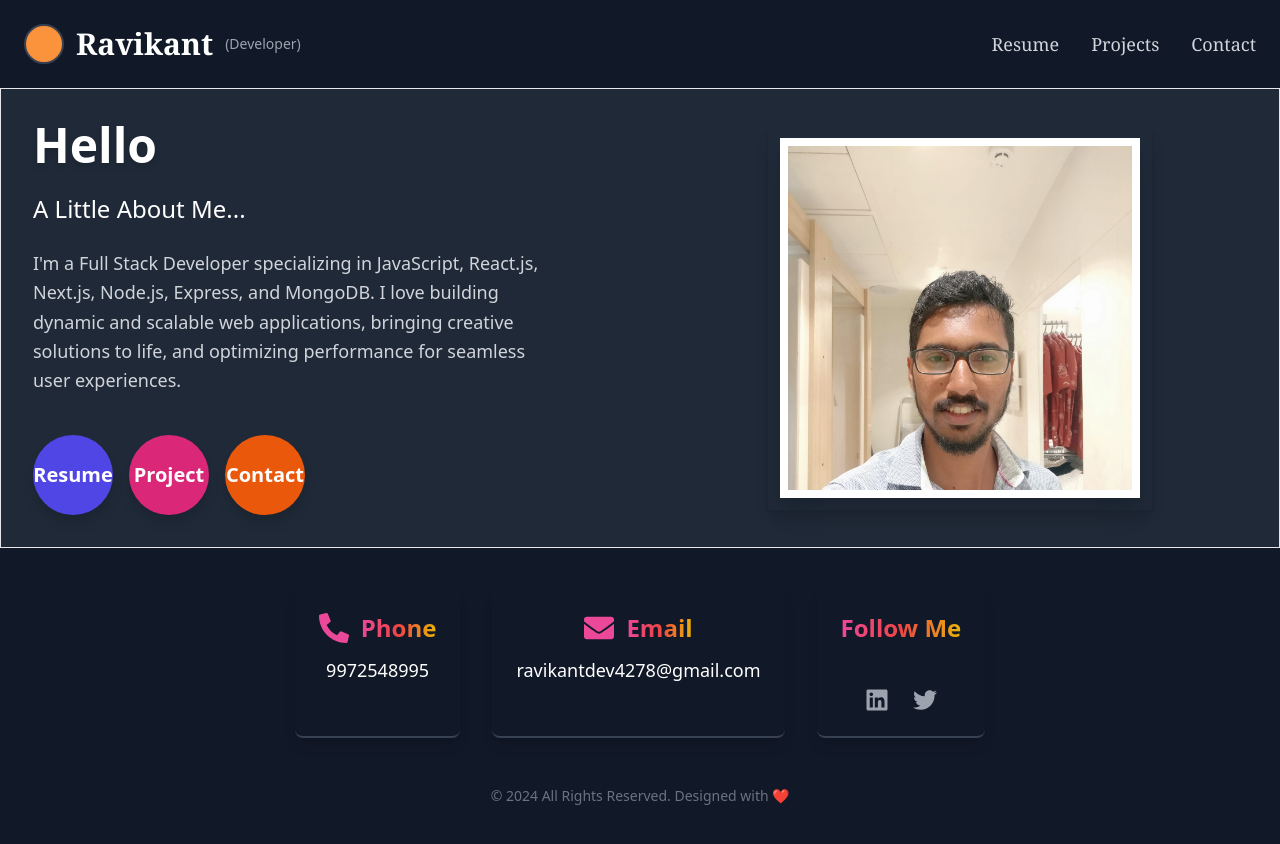
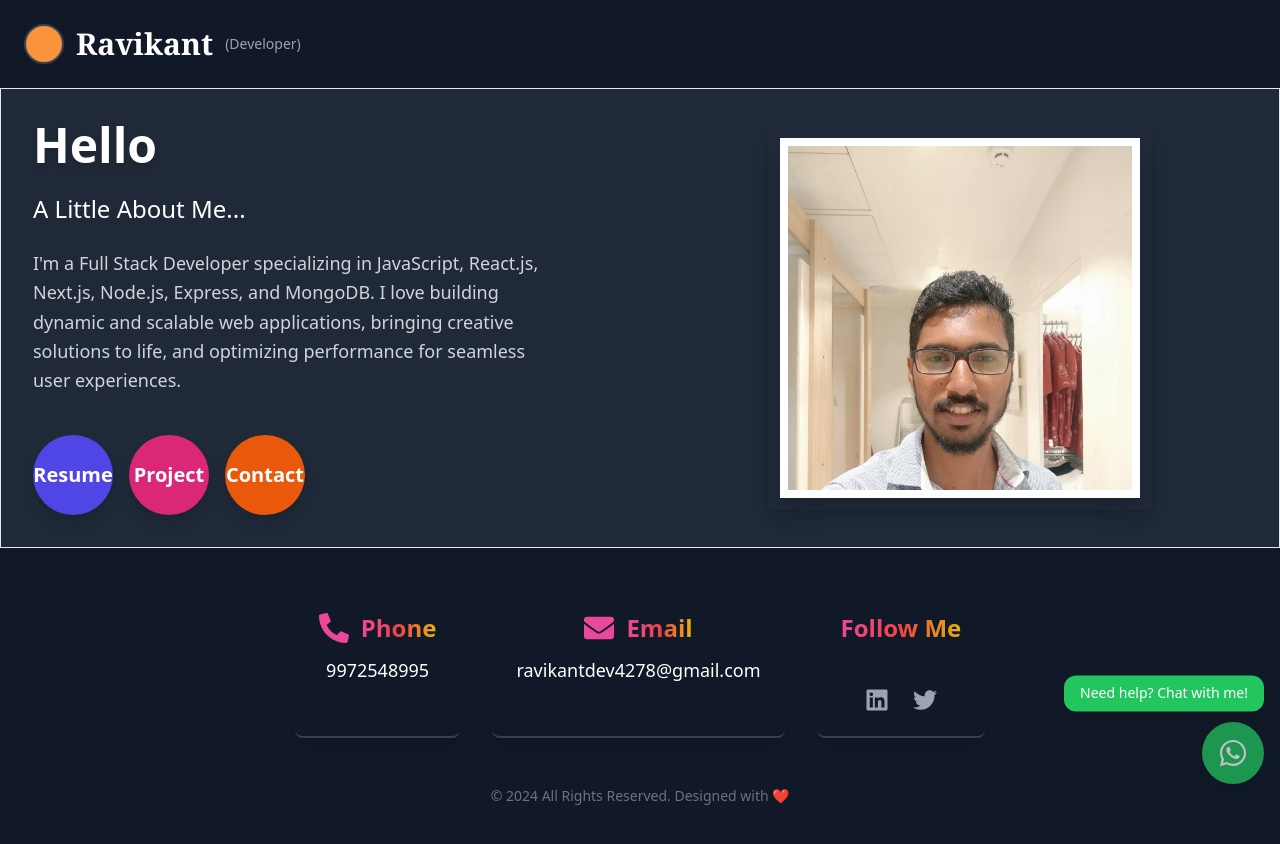
Before and after one commit to Ravikant-biradar/ravikantportfolio, a Next.js app: page / in a window 1280 px wide. Built offline with nearby package versions, Linux system fonts and the light colour scheme.

Commit message:
Update Navbar.js

```diff
--- a/src/Components/Navbar/Navbar.js
+++ b/src/Components/Navbar/Navbar.js
@@ -1,13 +1,20 @@
 "use client";
-
 import Link from "next/link";
-import React, { useState } from "react";
+import React, { useState, useEffect } from "react";
+import { FaWhatsapp } from "react-icons/fa"; // Import Font Awesome Icon for WhatsApp
 
 const Navbar = () => {
   const [isOpen, setIsOpen] = useState(false);
+  const [showMessage, setShowMessage] = useState(false);
 
   // Toggle the mobile menu
   const handleToggle = () => setIsOpen(!isOpen);
+
+  // Automatically show the chat bubble message after a delay
+  useEffect(() => {
+    const timer = setTimeout(() => setShowMessage(true), 2000);
+    return () => clearTimeout(timer);
+  }, []);
 
   return (
     <>
@@ -16,8 +23,7 @@ const Navbar = () => {
         {/* Left Section */}
         <div className="flex items-center gap-3">
           <div className="h-10 w-10 border-2 border-gray-700 bg-orange-400 rounded-full"></div>
-       <Link href={"/"}>
-            {" "}
+          <Link href={"/"}>
             <p className="text-3xl font-bold font-serif text-white">Ravikant</p>
           </Link>
           <p className="text-sm text-gray-400 sm:block">(Developer)</p>
@@ -59,74 +65,44 @@ const Navbar = () => {
             )}
           </button>
         </div>
+      </section>
 
-        {/* Desktop Menu */}
-        <div className="hidden md:flex items-center gap-8 font-serif text-lg">
+      {/* Mobile Menu */}
+      {isOpen && (
+        <div className="fixed inset-0 bg-gray-800 text-white flex flex-col items-center justify-center gap-6 font-serif text-2xl z-20 p-8">
           <Link href={"/resume"}>
-            <p className="cursor-pointer text-gray-300 hover:text-yellow-400 transition-all">
-              Resume
-            </p>
+            <p className="cursor-pointer py-2 hover:text-yellow-400">Resume</p>
           </Link>
           <Link href={"/projects"}>
-            {" "}
-            <p className="cursor-pointer text-gray-300 hover:text-yellow-400 transition-all">
+            <p className="cursor-pointer py-2 hover:text-yellow-400">
               Projects
             </p>
           </Link>
           <Link href={"/contact"}>
-            <p className="cursor-pointer text-gray-300 hover:text-yellow-400 transition-all">
-              Contact
-            </p>
+            <p className="cursor-pointer py-2 hover:text-yellow-400">Contact</p>
           </Link>
         </div>
-      </section>
+      )}
 
-      {/* Mobile Menu with Smooth Transition */}
-      {isOpen && (
-        <div
-          className={`fixed inset-0 bg-gray-800 text-white flex flex-col items-center justify-center gap-6 font-serif text-2xl z-20 p-8 transition-all duration-500 ease-in-out transform ${
-            isOpen ? "translate-y-0 opacity-100" : "-translate-y-full opacity-0"
-          }`}
+      {/* Floating WhatsApp Button with Animation */}
+      <div className="fixed bottom-4 right-4 z-50 flex flex-col items-end">
+        {/* Animated Chat Bubble */}
+        {showMessage && (
+          <div className="bg-green-500 text-white text-sm rounded-xl px-4 py-2 mb-2 animate-bounce shadow-lg">
+            Need help? Chat with me!
+          </div>
+        )}
+
+        {/* WhatsApp Button */}
+        <a
+          href="https://wa.me/919972548995"
+          target="_blank"
+          rel="noopener noreferrer"
+          className="bg-green-500 hover:bg-green-600 text-white rounded-full p-4 shadow-lg flex items-center justify-center transition-transform transform hover:scale-110 animate-pulse"
         >
-          {/* Menu Items */}
-          <Link href={"/resume"}>
-            {" "}
-            <p className="cursor-pointer py-2 hover:text-yellow-400 transition-all duration-200">
-              Resume
-            </p>
-          </Link>
-          <Link href={"/project"}>
-            {" "}
-            <p className="cursor-pointer py-2 hover:text-yellow-400 transition-all duration-200">
-              Projects
-            </p>
-          </Link>
-          <Link href={"/contact"}>
-            {" "}
-            <p className="cursor-pointer py-2 hover:text-yellow-400 transition-all duration-200">
-              Contact
-            </p>
-          </Link>
-
-          {/* Close Button */}
-          <button onClick={handleToggle} className="absolute top-6 right-6">
-            <svg
-              className="w-8 h-8 text-red-400"
-              fill="none"
-              stroke="currentColor"
-              viewBox="0 0 24 24"
-              xmlns="http://www.w3.org/2000/svg"
-            >
-              <path
-                strokeLinecap="round"
-                strokeLinejoin="round"
-                strokeWidth={2}
-                d="M6 18L18 6M6 6l12 12"
-              />
-            </svg>
-          </button>
-        </div>
-      )}
+          <FaWhatsapp className="text-3xl" />
+        </a>
+      </div>
     </>
   );
 };
```
